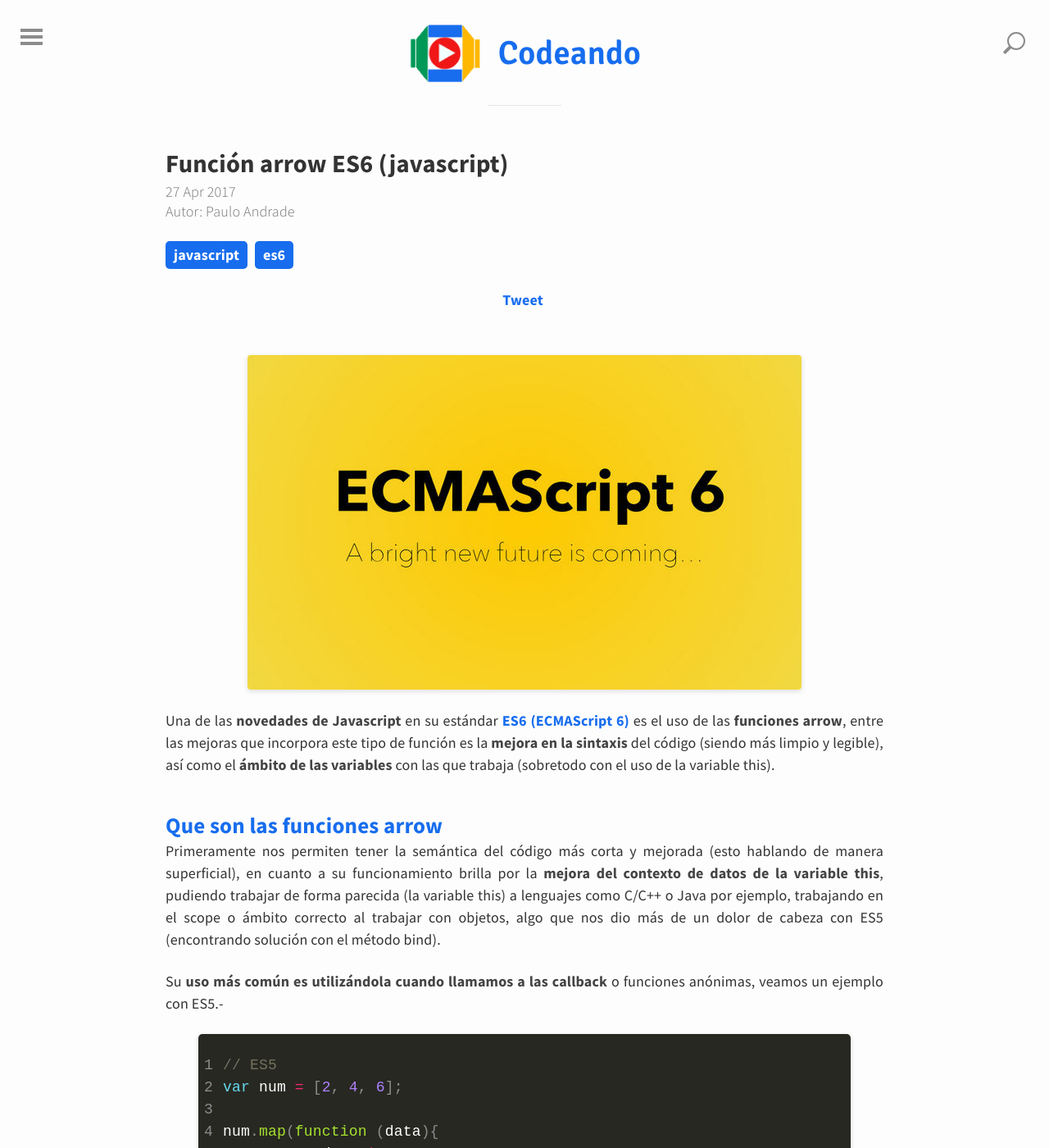
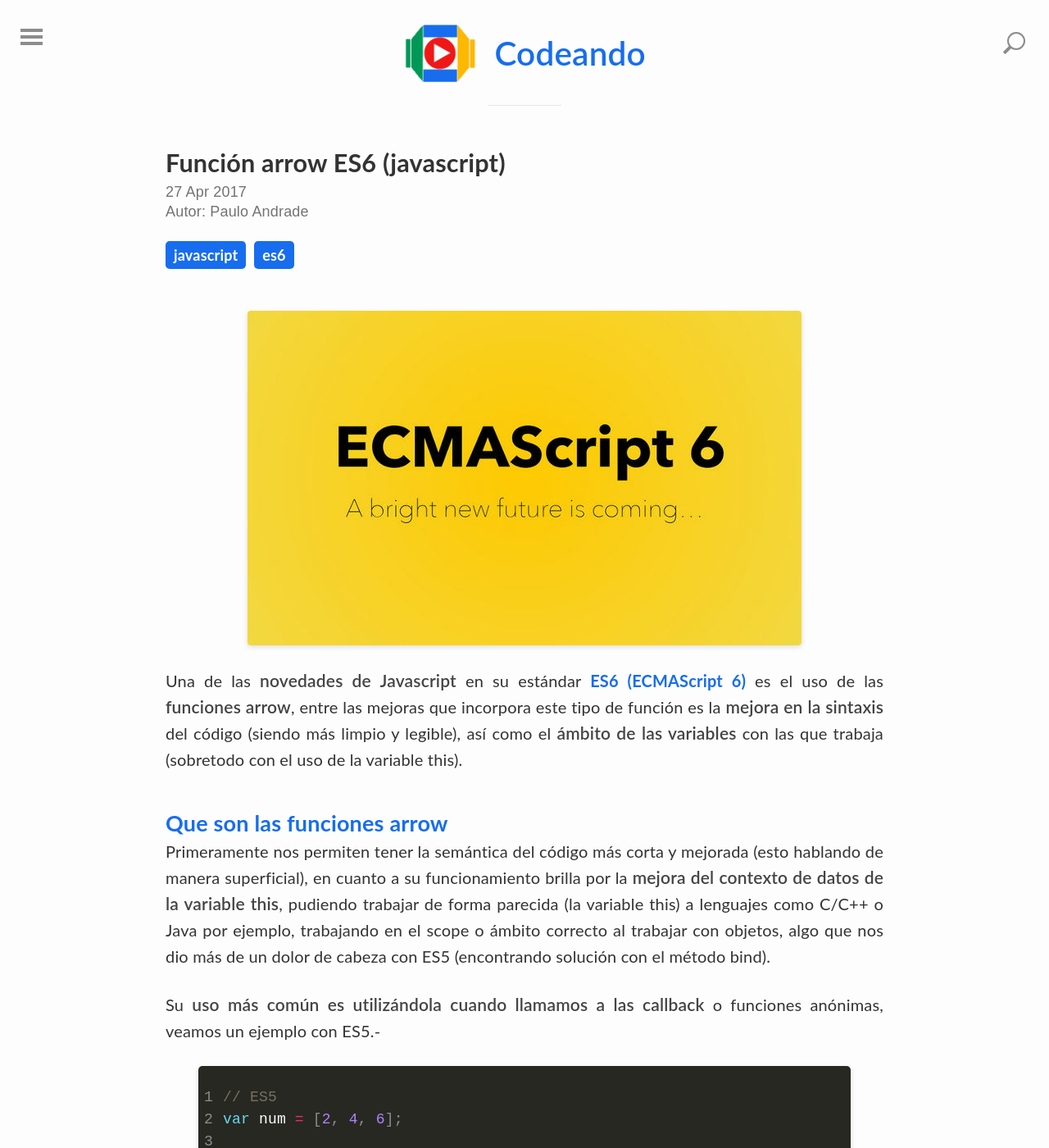
Before and after one commit to Codeandomx/codeandomx, a Jekyll site: the page built from _posts/2017-04-27-funcion-arrow-es6-javascript.md, in a window 1280 px wide and 1400 px high. Shown: the whole window at 82% size. Built offline with Jekyll 4.4.1, drawn with Linux system fonts in a browser that asks for light colours; some web fonts are replaced; comment, search, counter and statistics services are not loaded.

Commit message:
Agregando nueva fuente y estilos.

```diff
--- a/_includes/head.html
+++ b/_includes/head.html
@@ -11,7 +11,7 @@
 	<!-- CSS & fonts -->
 	<link rel="stylesheet" href="{{ "/css/main.css" | prepend: site.baseurl | replace: '//', '/' }}">
 	<link rel="stylesheet" href="{{ "/css/rouge.css" | prepend: site.baseurl | replace: '//', '/' }}">
-	<link href='http://fonts.googleapis.com/css?family=Source+Sans+Pro:300,400,700,900,400italic%7CSignika:700,300,400,600' rel='stylesheet' type='text/css'>
+	<link href='http://fonts.googleapis.com/css?family=Lato+Source+Sans+Pro:300,400,700,900,400italic%7CSignika:700,300,400,600' rel='stylesheet' type='text/css'>
 
 	<!-- RSS -->
 	<link href="/atom.xml" type="application/atom+xml" rel="alternate" title="ATOM Feed" />
--- a/_layouts/post.html
+++ b/_layouts/post.html
@@ -14,13 +14,6 @@ layout: default
 	</ul>
 
 	<div class="content">
-		<div class="redes">
-			<div class="fb-follow align" data-href="https://web.facebook.com/programacion.azteca/" data-layout="button_count" data-size="large" data-show-faces="false"></div>
-			<a href="https://twitter.com/share" class="twitter-share-button align" data-via="codeand_org" data-size="large">Tweet</a>
-			<div class="g-follow align" data-annotation="bubble" data-height="24" data-href="//plus.google.com/u/0/104925427139932038787" data-rel="publisher"></div>
-			<div class="g-plusone align"></div>
-		</div>
-		<br>
 		<!-- Bloque de anuncios 1 -->
 		{% include adsense.html %}
 		<br>
--- a/_sass/base.scss
+++ b/_sass/base.scss
@@ -14,6 +14,7 @@ html, body, h1, h2, h3, h4, h5, h6, p, ul, ol, li, img {
   margin: 0;
   padding: 0;
   border: 0;
+  font-family: 'Lato';
 }
 
 /*- Base color -*/
--- a/_sass/layout.scss
+++ b/_sass/layout.scss
@@ -207,14 +207,14 @@
   }
   h1 {
     display: inline-block;
-  	font-family: 'Signika', sans-serif; //Emerald logo font
+  	font-family: 'Lato','Signika', sans-serif; //Emerald logo font
     font-weight: 600;
     vertical-align: middle;
     color: #176DEE;
   }
   h2 {
     display: inline-block;
-    font-family: 'Signika', sans-serif; //Emerald logo font
+    font-family: 'Lato', 'Signika', sans-serif; //Emerald logo font
     font-weight: 600;
     vertical-align: middle;
     color: #176DEE;
@@ -327,9 +327,15 @@ code {
 }
 .content p
 {
-  font-size: 18px !important;
-  line-height: 1.5em;
+  font-size: 20px !important;
+  line-height: 1.6em;
   text-align: justify;
+}
+.content p strong
+{
+  font-size: 21px !important;
+  font-weight: bold;
+  color: #111;
 }
 .content ul, .content ol {
   line-height: 1.5em; /* 24px/16px */
--- a/_sass/syntax.scss
+++ b/_sass/syntax.scss
@@ -10,4 +10,5 @@
 	background-color: #272822;
 	box-shadow: 0 2px 6px #ddd;
 	border-radius: 5px;
+	font-family: 'Source';
 }
```
